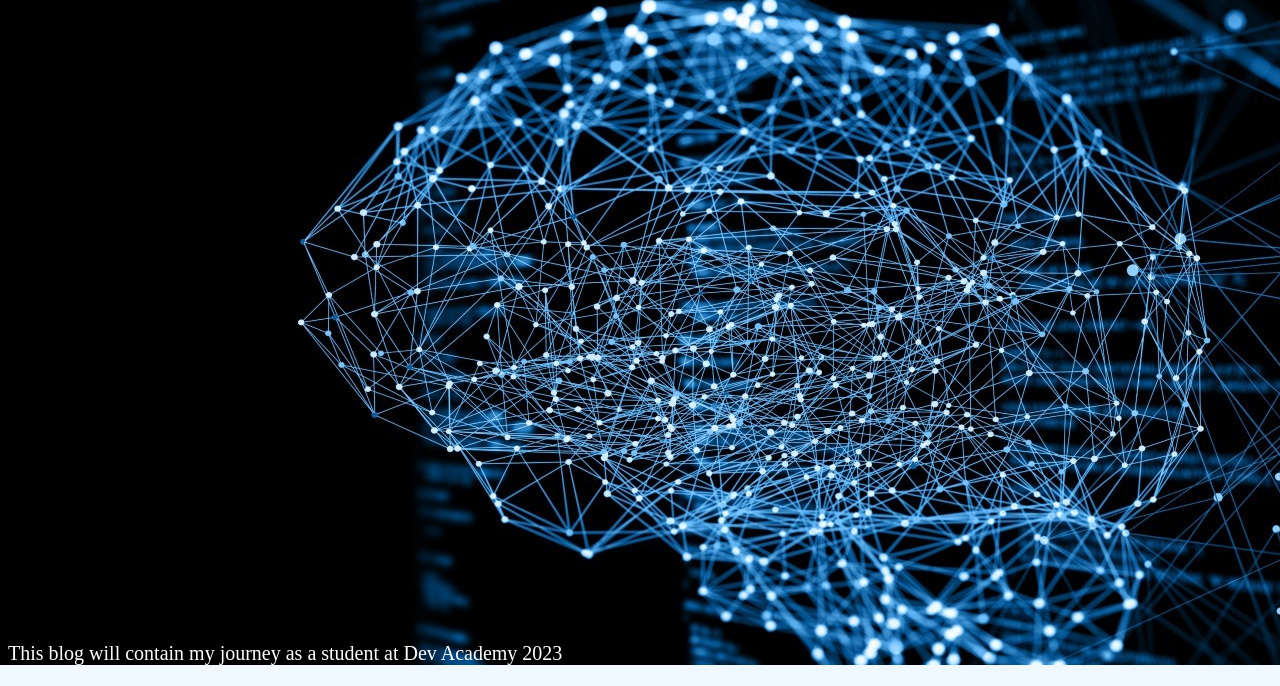
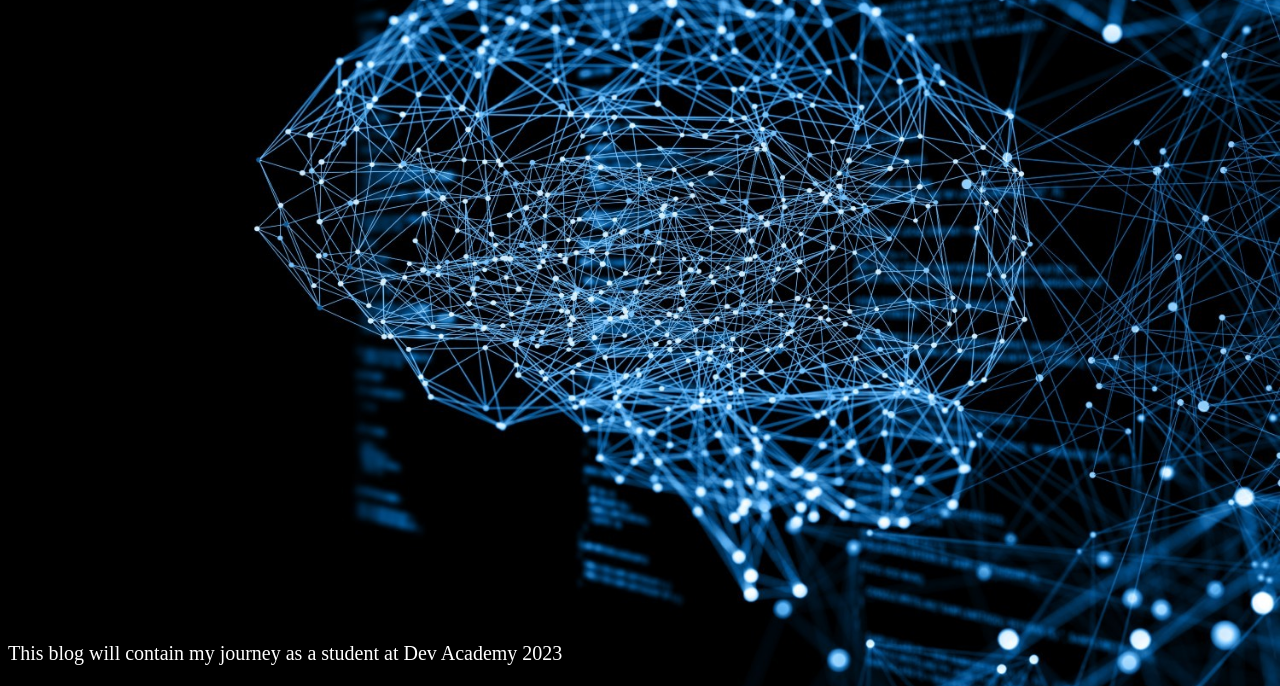
Before and after one commit to jpjh1001/jpjh1001.github.io, a plain HTML site: page index.html in a window 1280 px wide. Shown: the part 135-821 px from the top of the page. Before the commit the page ends 800 px from the top, so only its background shows below. Drawn offline with Linux system fonts and the light colour scheme.

Commit message:
fix adjust screen

```diff
--- a/styles/main.css
+++ b/styles/main.css
@@ -1,14 +1,19 @@
 .home-background {
   background-image: url('/blog/1920_epsrc-290721-brainartificialintelligence-gettyimages-1186776186.jpg');
   color:aliceblue;
+  height: 100%;
+  background-position: center;
+  background-repeat: no-repeat;
+  background-size: cover;
 }
 
 
 .tech-background {
   background-image: url('https://businessday.ng/wp-content/uploads/2022/06/Layer3.png');
-  height:100%;
   width: 100%;
   color:aliceblue;
+  height: 100%;
+  background-position: center;
   background-repeat: no-repeat;
   background-size: cover;
 
@@ -20,6 +25,7 @@
   color:aliceblue;
   background-repeat: no-repeat;
   background-size: cover;
+  background-position: center;
 }
 
 
@@ -59,6 +65,11 @@ footer{
 
     background-color: aliceblue;
     font-family: ubuntu;
+    height: 100%;
+  }
+
+  html {
+    height: 100%;
   }
 
 
```
